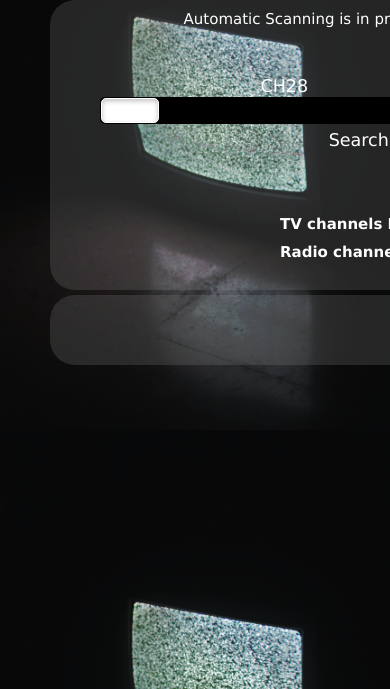
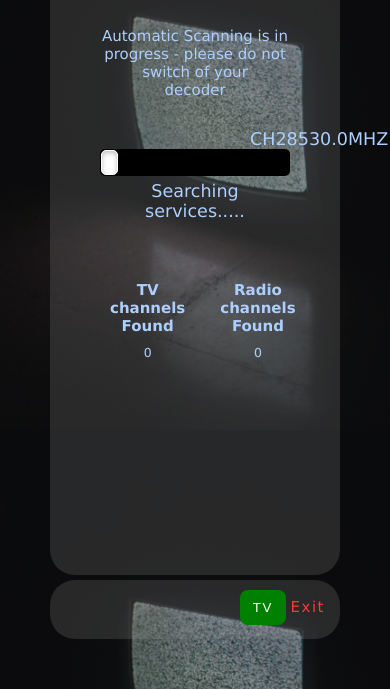
Before and after one commit to Brymmobaggins/calcubuddy, a plain HTML site: page index.html in a window 390 px wide. Shown: the part 155-844 px from the top of the page. Drawn offline with Linux system fonts and the light colour scheme.

Commit message:
update project
Mobile resposive

```diff
--- a/style.css
+++ b/style.css
@@ -9,7 +9,7 @@
   background-color: hsla(220, 4%, 14%, 0.705);
   background-size: contain;
   background-repeat: initial;
-  background-blend-mode: hard-light;
+  background-blend-mode:soft-light;
   position: fixed;
   top: 0;
   bottom: 0;
@@ -29,7 +29,7 @@ body {
   font-size: 15px;
   font-family: "Verdana", Tahoma;
   font-weight: 100;
-  color: #fff;
+  color: #adcfff;
 }
 /* styling the section that reference the body tag */
 section {
@@ -113,19 +113,19 @@ section {
   border-radius: 5px;
 }
 .before-footer {
-  padding: 10px 100px;
+  display: flex;
+  padding: 10px 10px;
   margin-top: 25px;
 }
 .before-footer .items {
-  display: flex;
-  justify-content: space-between;
-  width: 260px;
-  margin: auto 120px;
+  width: 200px;
+  margin: 5px auto;
   padding-top: 10px;
   font-weight: 100;
 }
 .before-footer .items .value {
-  padding-left: 58px;
+  padding-left: 8px;
+  padding: 10px;
   font-weight: 100;
 }
 .footer {
@@ -135,7 +135,6 @@ section {
   display: inline-block;
   text-align: end;
 }
-/* styling the Button and the Exit text */
 button {
   border: 2px solid #fff5f634;
   background-color: #008000;
@@ -150,7 +149,6 @@ button {
   color: #fff;
   transition: 100ms;
 }
-/*  when cursor hover on the button */
 button:hover {
   border: 2px solid #fff;
 }
@@ -165,3 +163,59 @@ button:hover {
 a:hover {
   text-decoration: underline;
 }
+
+@media screen and (max-width: 650px) {
+  .main {
+    display: flex;
+  }
+  .topbar {
+    width: 100%;
+    display: flex;
+  }
+  .topbar h1 {
+    text-align: center;
+  }
+  .body {
+    display: flex;
+    flex-direction: column;
+    width: 100%;
+    height: 100%;
+    padding: 50px;
+  }
+  .bar {
+    width: 100%;
+    padding: 0;
+    margin: 0;
+  }
+  .channel-frequency h3 {
+    margin-right: 0px;
+  }
+  .before-footer {
+    display: flex;
+    padding: 0;
+    margin: 0;
+  }
+  .before-footer .items {
+    width: 340px;
+    text-align: center;
+    justify-content: space-around;
+    margin-right: 15px;
+    padding: 10px;
+  }
+  .before-footer .items .value {
+    padding: 10px;
+    justify-content: center;
+  }
+  .footer {
+    width: 100%;
+  }
+  .footer a {
+    margin-right: 5px;
+  }
+  .footer a:hover {
+    text-decoration: underline;
+  }
+  button:hover {
+    opacity: 5;
+  }
+}
```
Also changed, not shown: README.md, img/tokyo.jpg (deleted).
